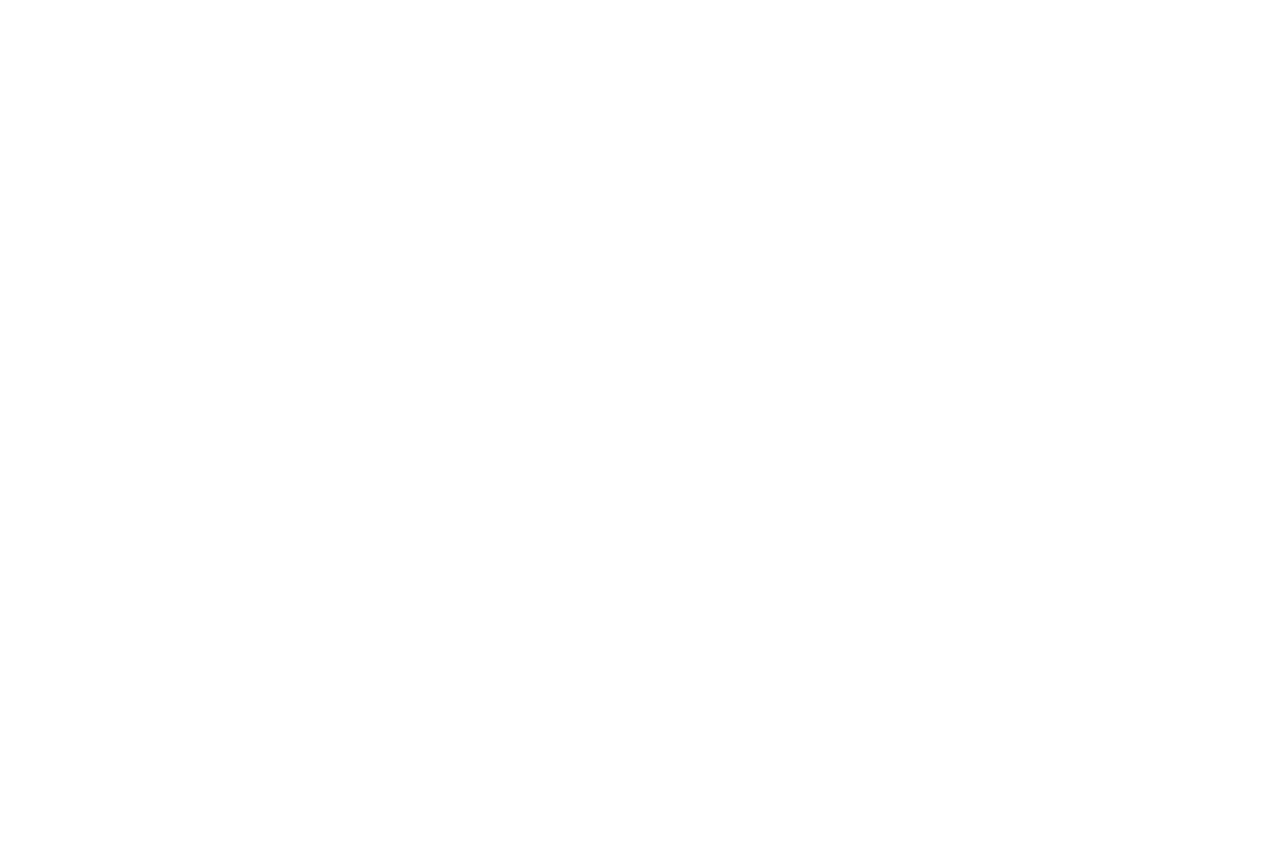
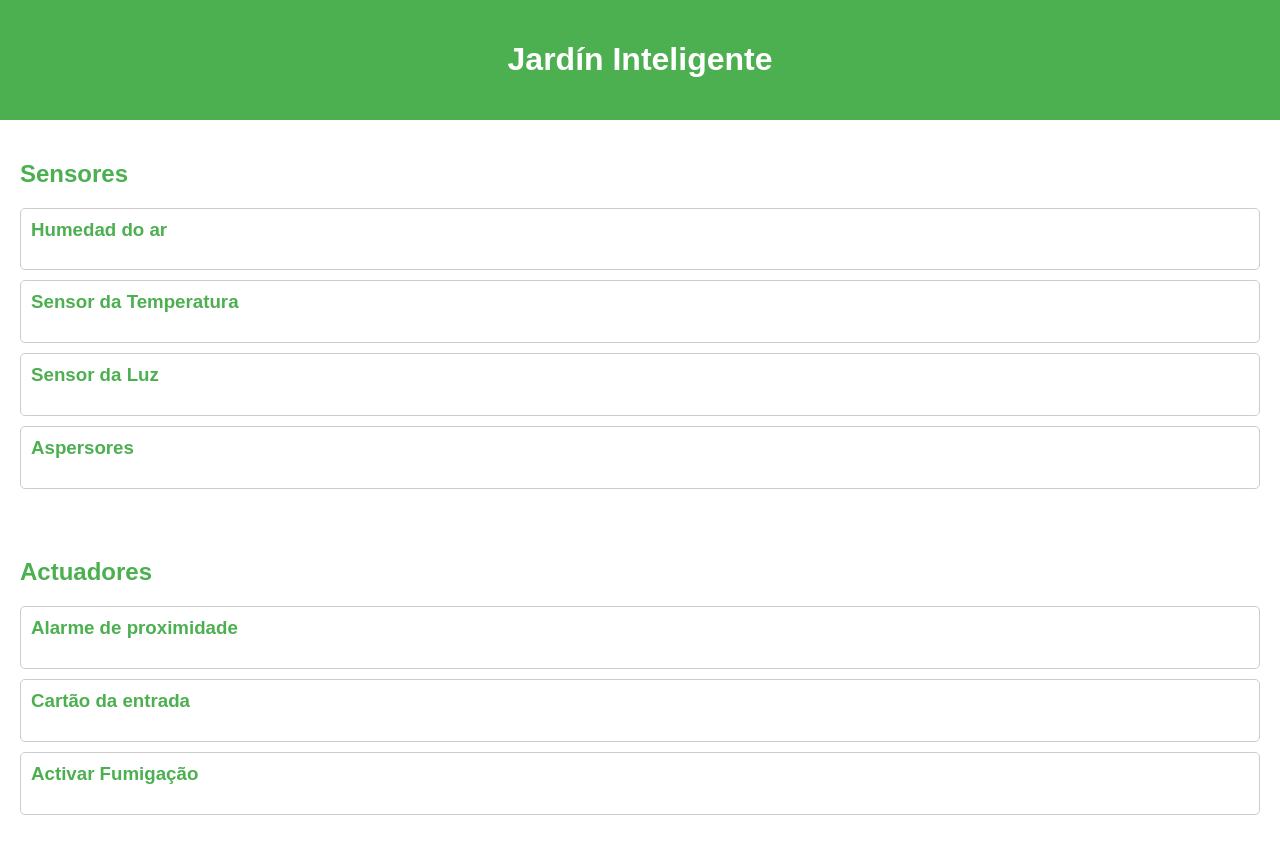
Before and after one commit to daniels145/jardinInteligente, a plain HTML site: page index.html in a window 1280 px wide. Before the commit the page ends 800 px from the top, so only its background shows below. Drawn offline with Linux system fonts and the light colour scheme.

Commit message:
base de html

```diff
--- a/index.html
+++ b/index.html
@@ -1,11 +1,93 @@
 <!DOCTYPE html>
-<html lang="en">
+<html lang="es">
 <head>
     <meta charset="UTF-8">
     <meta name="viewport" content="width=device-width, initial-scale=1.0">
-    <title>Document</title>
+    <title>Jardín Inteligente</title>
+    <style>
+        body {
+            font-family: Arial, sans-serif;
+            margin: 0;
+            padding: 0;
+        }
+        header {
+            background-color: #4CAF50;
+            color: white;
+            text-align: center;
+            padding: 20px;
+        }
+        section {
+            padding: 20px;
+        }
+        h2 {
+            color: #4CAF50;
+        }
+        .sensor {
+            border: 1px solid #ccc;
+            border-radius: 5px;
+            padding: 10px;
+            margin-bottom: 10px;
+        }
+        .sensor h3 {
+            margin-top: 0;
+            color: #4CAF50;
+        }
+
+        .Actuador {
+            border: 1px solid #ccc;
+            border-radius: 5px;
+            padding: 10px;
+            margin-bottom: 10px;
+        }
+        .Actuador h3 {
+            margin-top: 0;
+            color: #4CAF50;
+        }
+
+    </style>
 </head>
 <body>
+    <header>
+        <h1>Jardín Inteligente</h1>
+    </header>
+    <section>
+        <h2>Sensores</h2>
+        <div class="sensor">
+            <h3>Humedad do ar</h3>
+            <p> </p>
+        </div>
+        <div class="sensor">
+            <h3>Sensor da Temperatura</h3>
+            <p> </p>
+        </div>
+        <div class="sensor">
+            <h3>Sensor da Luz</h3>
+            <p>  </p>
+        </div>
+        <div class="sensor">
+            <h3> Aspersores </h3>
+            <p>    </p>
+        </div>
+    </section>
+    <section>
+        <h2>Actuadores</h2>
+        <div class="Actuador">
+            <h3>Alarme de proximidade</h3>
+            <p>  </p>
+        </div>
+        <div class="Actuador">
+            <h3> Cartão da entrada </h3>
+            <p></p>
+        </div>
+        <div class="Actuador">
+            <h3>Activar Fumigação </h3>
+            <p>  </p>
+        </div>
+
+        </div>
+    </section>
+
+
 
 </body>
 </html>
```
